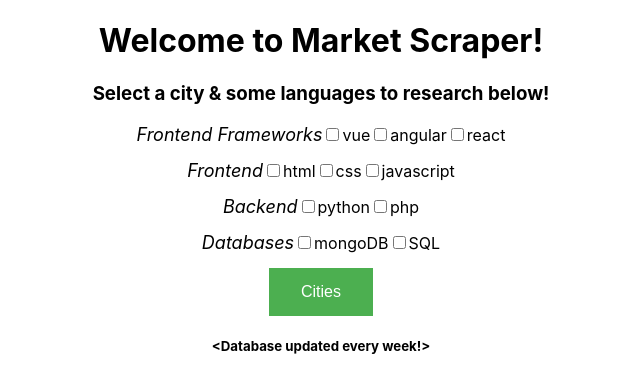
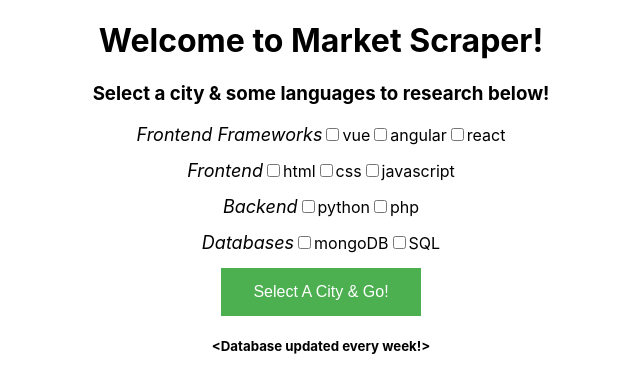
Before and after one commit to plutownium/indeed-scraper, a React (Create React App) app in the folder indeed-scraper-frontend/: page / in a window 1280 px wide. Shown: the top 392 px of the page, without its empty margins (319-959 px from the left). Built offline with nearby package versions, Linux system fonts and the light colour scheme.

Commit message:
about to fwd this.props.data to getData() func

```diff
--- a/indeed-scraper-frontend/src/pages/Home.js
+++ b/indeed-scraper-frontend/src/pages/Home.js
@@ -239,7 +239,7 @@ class Homepage extends Component {
 				<div>{bootstrapForm}</div>
 
 				<DropdownButton
-					title="Cities"
+					title="Select A City & Go!"
 					id="dropdown-cities"
 					onSelect={this.handleDropdownChange}
 				>
```
